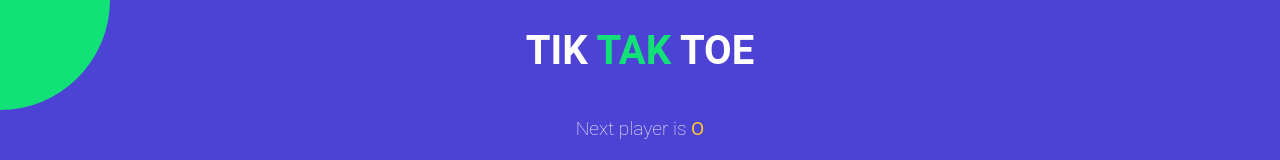
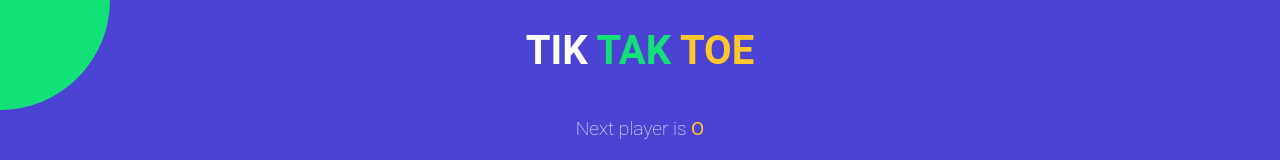
Before and after one commit to 12armandeep/Tik-Tak-Toe, a React (Vite) app: page / in a window 1280 px wide. Shown: the top 160 px of the page. Built offline with nearby package versions, Linux system fonts and the light colour scheme.

Commit message:
finishing the game

```diff
--- a/src/App.jsx
+++ b/src/App.jsx
@@ -64,7 +64,8 @@ function App() {
   return (
     <div className="app">
       <h1>
-        TIK <span className="text-green"> TAK</span> TOE
+        TIK <span className="text-green"> TAK</span>{' '}
+        <span className="text-orange">TOE</span>
       </h1>
       <StatusMessage winner={winner} gameBoard={gameBoard} />
       <Board
```
